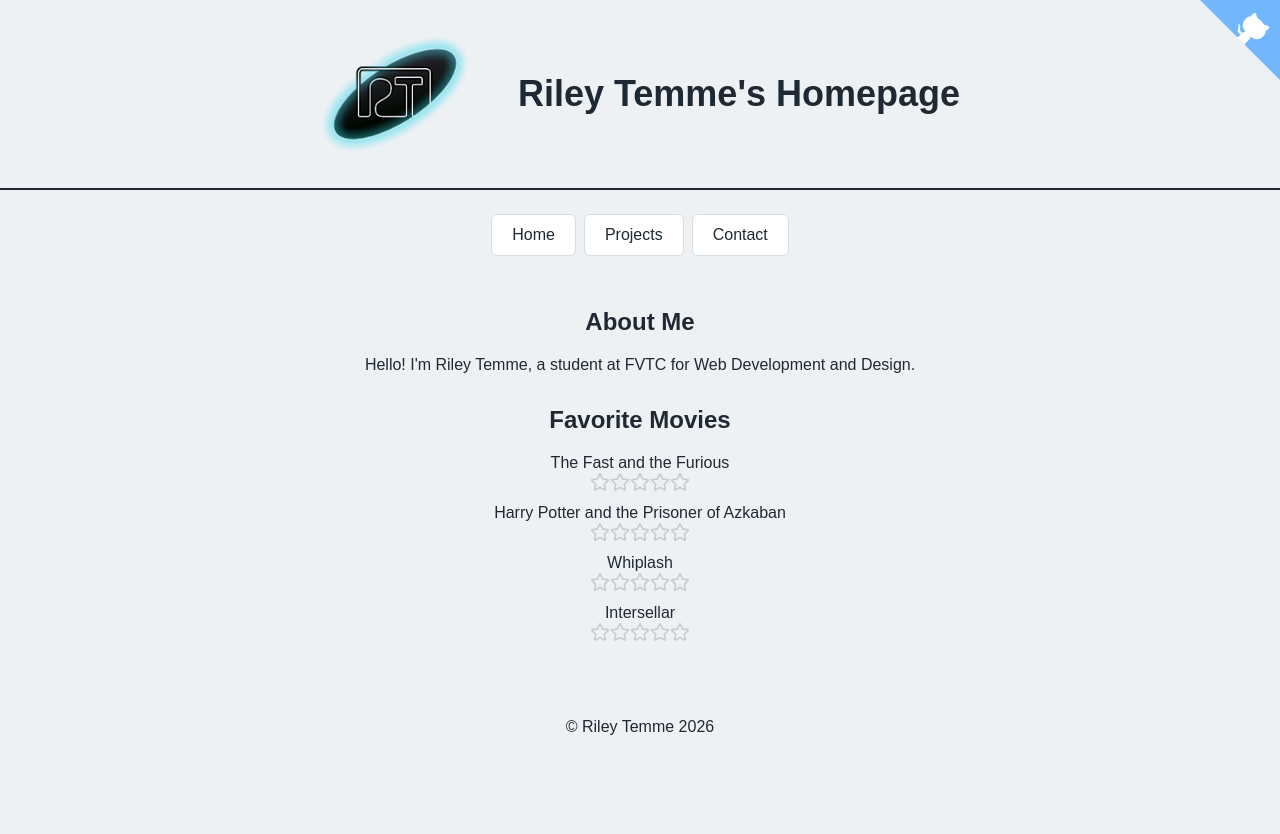
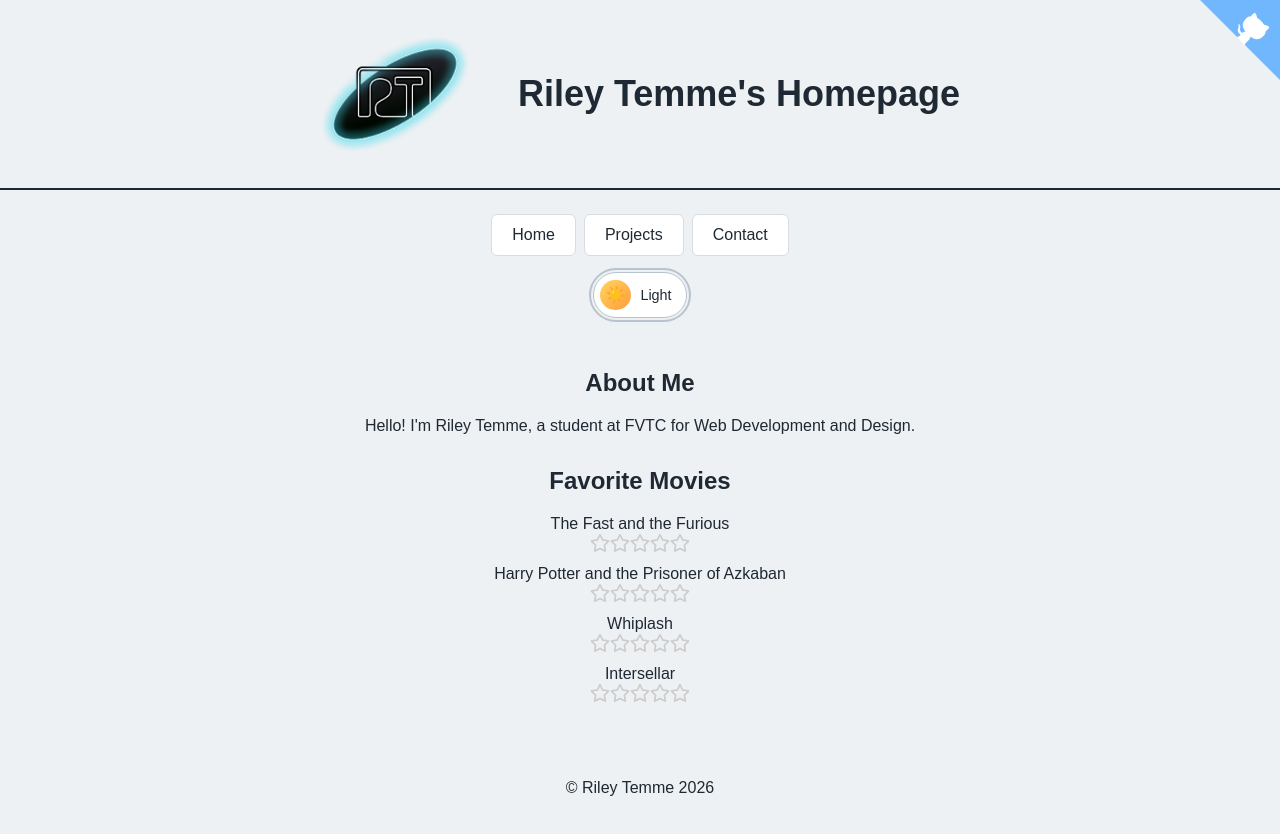
Before and after one commit to RileyTemme/RileyTemme.github.io, a React (Vite) app: page / in a window 1280 px wide. Shown: the top 834 px of the page. Before the commit the page ends 800 px from the top, so only its background shows below. Built offline with nearby package versions, Linux system fonts and the light colour scheme.

Commit message:
added theme toggle

```diff
--- a/src/App.jsx
+++ b/src/App.jsx
@@ -1,8 +1,10 @@
+import { useState, useEffect } from 'react'
 import Header from './components/header'
 import Nav from './components/Nav'
 import Footer from './components/Footer'
 import Github from './components/GitHubCorner'
 import MovieList from './components/MovieList'
+import ThemeToggle from './components/ThemeToggle'
 
 const mainStyle = {
   maxWidth: "700px",
@@ -15,14 +17,31 @@ const sectionStyle = {
   marginBottom: "2rem"
 }
 
+function App() {
 
-function App() {
+  const [theme, setTheme] = useState(() => {
+    try {
+      return localStorage.getItem("theme") === "dark" ? "dark" : "light"
+    } catch {
+      return "light"
+    }
+  })
+
+  useEffect(() => {
+    document.documentElement.setAttribute("data-theme", theme)
+    try {
+      localStorage.setItem("theme", theme)
+    } catch {}
+  }, [theme])
+
+  const toggleTheme = () => setTheme(e => (e === "light" ? "dark" : "light"))
 
   return (
     <div className="App">
       <Github repoUrl={"https://github.com/RileyTemme/RileyTemme.github.io"}></Github>
       <Header name="Riley Temme">
         <Nav></Nav>
+        <ThemeToggle theme={theme} onToggle={toggleTheme}></ThemeToggle>
       </Header>
       <main style={mainStyle}>
         <section style={sectionStyle}>
--- /dev/null
+++ b/src/components/ThemeToggle.jsx
@@ -0,0 +1,31 @@
+import { useEffect, useRef } from 'react'
+
+const ThemeToggle = ({theme, onToggle}) => {
+   const isDark = theme === "dark"
+   const buttonRef = useRef(null)
+   const isFirstRender = useRef(true)
+
+   // Return focus to the button after the theme changes (skip the initial mount
+   // so the page doesn't steal focus on load).
+   useEffect(() => {
+       if (isFirstRender.current) {
+           isFirstRender.current = false
+           return
+       }
+       buttonRef.current?.focus()
+   }, [theme])
+
+   return (
+       <button
+           ref={buttonRef}
+           className="theme-toggle"
+           onClick={onToggle}
+           aria-label={isDark ? "Switch to light theme" : "Switch to dark theme"}
+       >
+           <span className="theme-toggle__knob">{isDark ? "🌙" : "☀️"}</span>
+           {isDark ? "Dark" : "Light"}
+       </button>
+   )
+}
+
+export default ThemeToggle
--- a/src/index.css
+++ b/src/index.css
@@ -1,7 +1,18 @@
 :root {
+
 	--bg-color: #eef1f4;
 	--bg-accent: #ffffff;
 	--fontColor: #1f2933;
+	--bg-hover: #e2e8ee;
+	--border-hover: #b8c3cd;
+}
+
+:root[data-theme="dark"] {
+	--bg-color: #151a20;
+	--bg-accent: #222a33;
+	--fontColor: #e6eaee;
+	--bg-hover: #2f3a46;
+	--border-hover: #4a5866;
 }
 
 body {
@@ -17,9 +28,51 @@ a:active, a:link, a:visited {
 }
 
 .nav li:hover {
-	background-color: #e2e8ee !important;
-	border-color: #b8c3cd;
+	background-color: var(--bg-hover) !important;
+	border-color: var(--border-hover) !important;
 	transform: translateY(-1px);
+}
+
+.theme-toggle {
+	display: flex;
+	align-items: center;
+	gap: 0.6rem;
+	width: fit-content;
+	margin: 1rem auto 0;
+	padding: 0.4rem 0.9rem 0.4rem 0.4rem;
+	border: 1px solid var(--border-hover);
+	border-radius: 999px;
+	background: var(--bg-accent);
+	color: var(--fontColor);
+	font-size: 0.9rem;
+	cursor: pointer;
+	transition: background-color 160ms ease, transform 160ms ease, box-shadow 160ms ease;
+}
+
+.theme-toggle:hover {
+	transform: translateY(-1px);
+	box-shadow: 0 3px 10px rgba(0, 0, 0, 0.18);
+}
+
+.theme-toggle:focus-visible {
+	outline: 2px solid var(--border-hover);
+	outline-offset: 2px;
+}
+
+.theme-toggle__knob {
+	display: grid;
+	place-items: center;
+	width: 1.9rem;
+	height: 1.9rem;
+	border-radius: 50%;
+	background: linear-gradient(135deg, #ffd45e, #ff9d3c);
+	font-size: 1rem;
+	transition: background 300ms ease, transform 300ms ease;
+}
+
+[data-theme="dark"] .theme-toggle__knob {
+	background: linear-gradient(135deg, #5b6bd6, #2a2f6b);
+	transform: rotate(360deg);
 }
 
 .logo {
```
Also changed, not shown: 4 other files (tests, documents, lock files or other folders).
